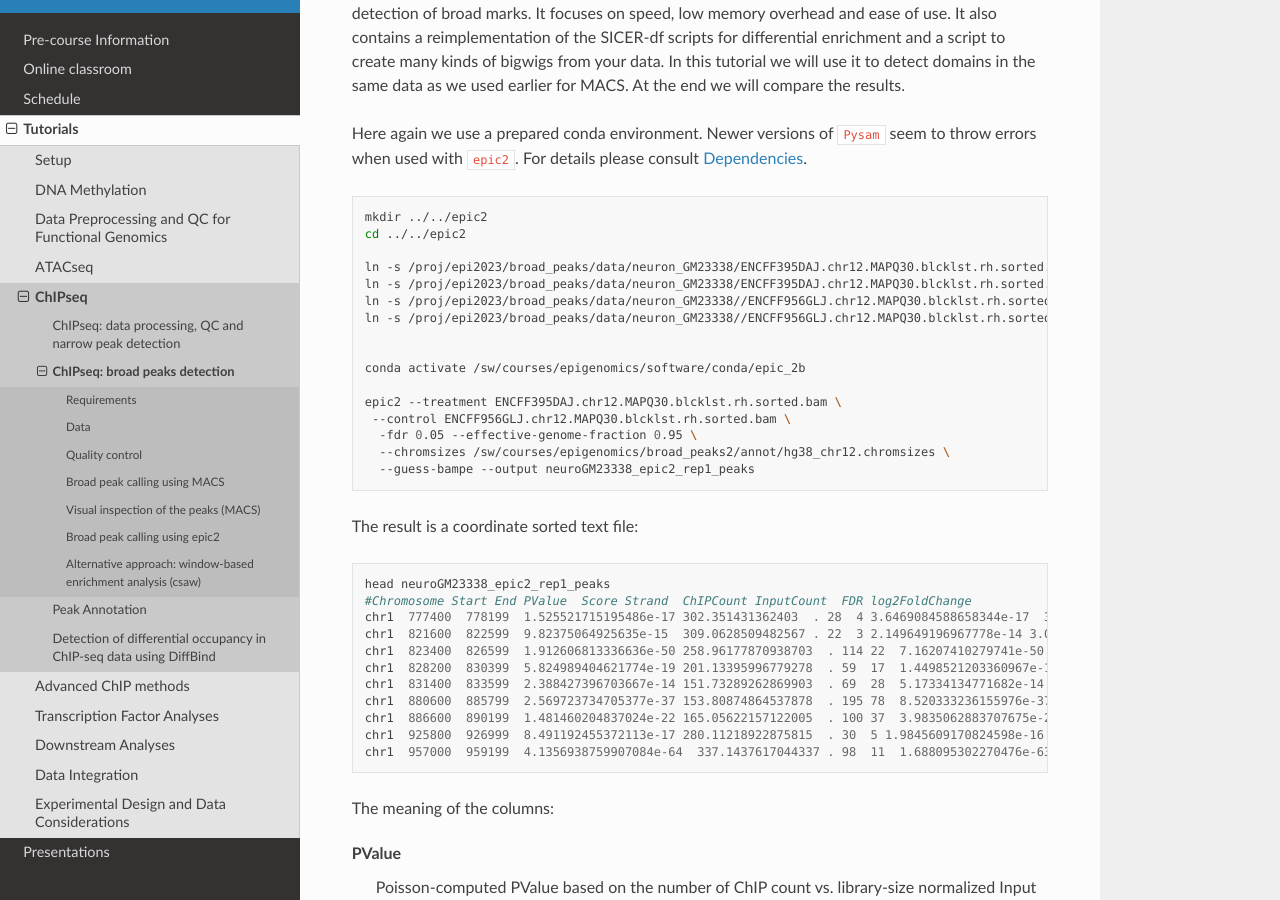
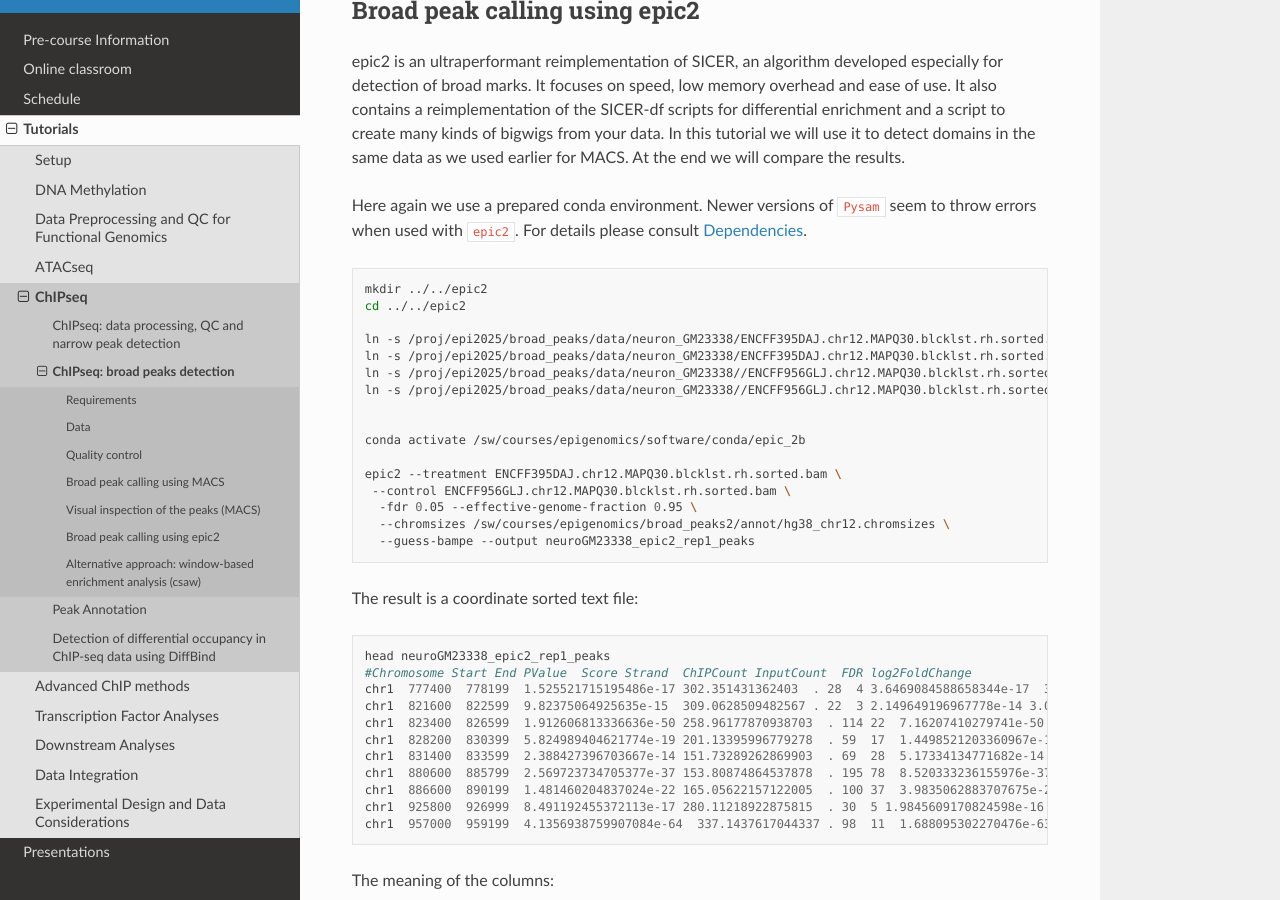
Before and after one commit to NBISweden/workshop-epigenomics-RTDs, a Sphinx documentation site: the page built from docs/content/tutorials/chipseqBroadPeaks/lab-broadpeaks.rst, in a window 1280 px wide and 900 px high, scrolled down 9643 px. Built offline with Sphinx 7.4.7 and the Read the Docs theme 3.1.0, drawn with Linux system fonts in a browser that asks for light colours; some of the changed text lies outside the part shown.

Commit message:
Update lab-broadpeaks.rst

```diff
--- a/docs/content/tutorials/chipseqBroadPeaks/lab-broadpeaks.rst
+++ b/docs/content/tutorials/chipseqBroadPeaks/lab-broadpeaks.rst
@@ -128,7 +130,7 @@
 ----------------------------------------
 
 The files discussed in this section can be accessed at
-``/proj/epi2023/broad_peaks/results/qc``
+``/proj/epi2025/broad_peaks/results/qc``
 
 These metrics have been developed with application to point source (i.e. TFs and narrow histone modifications) ChIP-seq in mind, and you can see that the results for broad domains are not as easy to interpret as for point source factors. Below are cross correlation plots for the IP and input you are going to use for the exercise.
 
@@ -193,8 +195,8 @@
   mkdir -p analysis/macs3
   cd analysis/macs3
 
-  ln -s /proj/epi2023/broad_peaks/data/neuron_GM23338/ENCFF395DAJ.chr12.MAPQ30.blcklst.rh.sorted.bam
-  ln -s /proj/epi2023/broad_peaks/data/neuron_GM23338//ENCFF956GLJ.chr12.MAPQ30.blcklst.rh.sorted.bam
+  ln -s /proj/epi2025/broad_peaks/data/neuron_GM23338/ENCFF395DAJ.chr12.MAPQ30.blcklst.rh.sorted.bam
+  ln -s /proj/epi2025/broad_peaks/data/neuron_GM23338//ENCFF956GLJ.chr12.MAPQ30.blcklst.rh.sorted.bam
 
   module load bioinfo-tools #if needed
   module load MACS/3.0.0a6
@@ -301,7 +303,7 @@
 .. HINT::
 
 	You can also copy the results from
-	``/proj/epi2023/broad_peaks/results/macs3/neuroGM23338``
+	``/proj/epi2025/broad_peaks/results/macs3/neuroGM23338``
 
 This is a preliminary peak list, and in case of broad domains, it often needs some processing or filtering.
 
@@ -313,8 +315,8 @@
 
     mkdir peaks
     cd peaks
-    ln -s /proj/epi2023/broad_peaks/results/macs3/neuroGM23338/neuroGM23338_macs3_rep1_peaks.broadPeak
-    ln -s /proj/epi2023/broad_peaks/results/macs3/neuroGM23338/neuroGM23338_macs3_rep2_peaks.broadPeak
+    ln -s /proj/epi2025/broad_peaks/results/macs3/neuroGM23338/neuroGM23338_macs3_rep1_peaks.broadPeak
+    ln -s /proj/epi2025/broad_peaks/results/macs3/neuroGM23338/neuroGM23338_macs3_rep2_peaks.broadPeak
 
     #make bed
     cut -f 1-6 neuroGM23338_macs3_rep1_peaks.broadPeak >neuroGM23338_macs3_rep1_peaks.bed
@@ -358,7 +360,7 @@
 .. HINT::
 
 	You can access the bam and bai files from
-	``/proj/epi2023/broad_peaks/data/neuron_GM23338``
+	``/proj/epi2025/broad_peaks/data/neuron_GM23338``
 
 
 
@@ -460,10 +462,10 @@
   mkdir ../../epic2
   cd ../../epic2
 
-  ln -s /proj/epi2023/broad_peaks/data/neuron_GM23338/ENCFF395DAJ.chr12.MAPQ30.blcklst.rh.sorted.bam
-  ln -s /proj/epi2023/broad_peaks/data/neuron_GM23338/ENCFF395DAJ.chr12.MAPQ30.blcklst.rh.sorted.bam.bai
-  ln -s /proj/epi2023/broad_peaks/data/neuron_GM23338//ENCFF956GLJ.chr12.MAPQ30.blcklst.rh.sorted.bam
-  ln -s /proj/epi2023/broad_peaks/data/neuron_GM23338//ENCFF956GLJ.chr12.MAPQ30.blcklst.rh.sorted.bam.bai
+  ln -s /proj/epi2025/broad_peaks/data/neuron_GM23338/ENCFF395DAJ.chr12.MAPQ30.blcklst.rh.sorted.bam
+  ln -s /proj/epi2025/broad_peaks/data/neuron_GM23338/ENCFF395DAJ.chr12.MAPQ30.blcklst.rh.sorted.bam.bai
+  ln -s /proj/epi2025/broad_peaks/data/neuron_GM23338//ENCFF956GLJ.chr12.MAPQ30.blcklst.rh.sorted.bam
+  ln -s /proj/epi2025/broad_peaks/data/neuron_GM23338//ENCFF956GLJ.chr12.MAPQ30.blcklst.rh.sorted.bam.bai
 
 
   conda activate /sw/courses/epigenomics/software/conda/epic_2b
@@ -635,7 +637,7 @@
    cd csaw
 
    mkdir bam
-   ln -s  /proj/epi2023/broad_peaks/data/neuron_GM23338/* bam
+   ln -s  /proj/epi2025/broad_peaks/data/neuron_GM23338/* bam
 
 
 .. .. code-block:: bash
```
Also changed, not shown: other parts of docs/content/tutorials/chipseqBroadPeaks/lab-broadpeaks.rst (+2 -0 lines).
